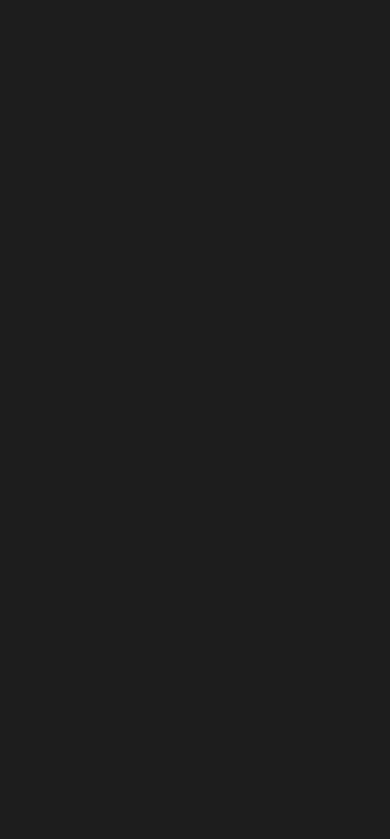
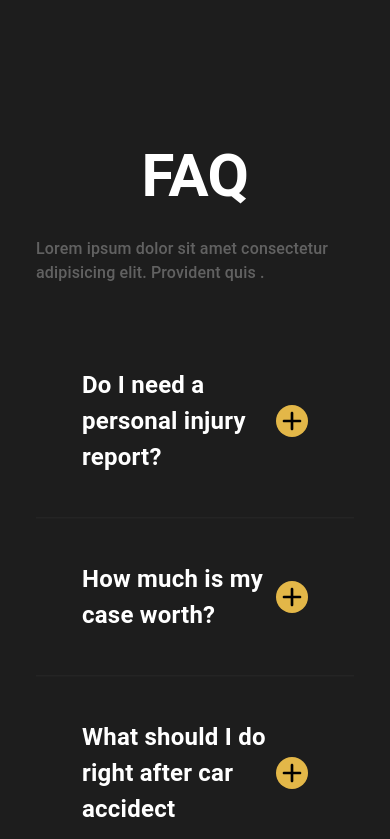
Before and after one commit to toakshh/LAWFIRM, a React (Vite) app: page / in a window 390 px wide. Shown: the part 5865-6704 px from the top of the page. Before the commit the page ends 5980 px from the top, so only its background shows below. Built offline with nearby package versions, Linux system fonts and the light colour scheme.

Commit message:
faq section integrated

```diff
--- a/src/App.jsx
+++ b/src/App.jsx
@@ -1,6 +1,7 @@
 // import styles from  './App.module.css'
 import Cards from './components/body/cards/Cards'
 import Clients from './components/body/clients/Clients'
+import Faq from './components/body/faq/Faq'
 import Gallery from './components/body/gallery/Gallery'
 import Intro from './components/body/intro/Intro'
 import Team from './components/body/team/Team'
@@ -18,6 +19,7 @@ function App() {
       <Gallery />
       <Clients />
       <Team />
+      <Faq />
     </>
   )
 }
--- /dev/null
+++ b/src/components/body/faq/Faq.jsx
@@ -0,0 +1,113 @@
+import { Box, Container, Typography } from "@mui/material"
+import { styled } from '@mui/material/styles';
+import AddRoundedIcon from '@mui/icons-material/AddRounded';
+import MuiAccordion from '@mui/material/Accordion';
+import MuiAccordionSummary from '@mui/material/AccordionSummary';
+import MuiAccordionDetails from '@mui/material/AccordionDetails';
+import { useState } from "react";
+
+const Faq = () => {
+  const [expanded, setExpanded] = useState('one');
+
+  const Accordion = styled((props) => (
+    <MuiAccordion disableGutters elevation={0} square {...props} />
+  ))(() => ({
+    display: 'flex',
+    justifyContent: 'center',
+    flexDirection: 'column',
+    backgroundColor: 'transparent',
+    padding:'30px',
+    color: 'white',
+    '&:not(:last-child)': {
+      borderBottom: '2px solid #ffffff08',
+    },
+  }));
+
+  const AccordionSummary = styled((props) => (
+    <MuiAccordionSummary
+      expandIcon={<AddRoundedIcon sx={{ fontSize: '2rem', backgroundColor: 'var(--theme)', borderRadius: '50%', color: 'black' }} />}
+      {...props}
+    />
+  ))(({
+    '& .MuiAccordionSummary-expandIconWrapper.Mui-expanded': {
+      display: 'none',
+    }
+  }));
+  const AccordionDetails = styled(MuiAccordionDetails)({
+    padding: "30px",
+  });
+
+  const handleChange = (panel) => (event, newExpanded) => {
+    setExpanded(newExpanded ? panel : false);
+  };
+  const accData= [{
+    id:"random-rts",
+    question: "Do I need a personal injury report?",
+    answer: "Lorem ipsum dolor sit amet consectetur adipisicing elit. Fugiat reprehenderit rerum maiores modi dolorum tenetur ab sit quos? Harum praesentium voluptatum hic."
+  },
+  {
+    id:"random-ffpf",
+    question: "How much is my case worth?  ",
+    answer: "Lorem ipsum dolor sit amet consectetur adipisicing elit. Fugiat reprehenderit rerum maiores modi dolorum tenetur ab sit quos? Harum praesentium voluptatum hic."
+  },
+  {
+    id:"random-asta",
+    question: "What should I do right after car accidect",
+    answer:"Lorem ipsum dolor sit amet consectetur adipisicing elit. Fugiat reprehenderit rerum maiores modi dolorum tenetur ab sit quos? Harum praesentium voluptatum hic.",
+  },
+  {
+    id:"random-htdsrt",
+    question: "How much is my case worth?",
+    answer: "Lorem ipsum dolor sit amet consectetur adipisicing elit. Fugiat reprehenderit rerum maiores modi dolorum tenetur ab sit quos? Harum praesentium voluptatum hic.",
+  },
+
+]
+
+  return (
+    <Box sx={{
+      display: 'flex', margin: '5vh 8vw', gap: '10px', '@media (max-width:824px)': {
+        flexDirection: 'column', margin: '20px',
+      }
+    }}>
+      <Container sx={{
+        width: '50%', '@media (max-width:824px)': {
+          width: '100%',
+          display: 'flex', justifyContent: 'center', alignItems: 'center', flexDirection: 'column'
+        }
+      }}>
+        <Typography variant="h2" sx={{ fontWeight: '600', margin: '25px 0' }}>FAQ</Typography>
+        <Typography sx={{ opacity: '0.3', fontSize: '1rem', fontWeight: '500', width: '60%', padding: '0 0 30px 0', '@media (max-width:600px)': { width: '100%' } }}>Lorem ipsum dolor sit amet consectetur adipisicing elit. Provident quis .</Typography>
+      </Container>
+
+      <Container sx={{
+        width: '50%',
+        '@media (max-width:824px)': {
+          width: '100%'
+        }
+      }}>
+          {
+            accData.map(each=>{
+              return (
+                <Accordion key={each.id} expanded={expanded === each.id} onChange={handleChange(each.id)}>
+              <AccordionSummary aria-controls="panel1d-content" id="panel1d-header">
+              <Typography sx={{
+                fontWeight: '600',
+                fontSize: '24px',
+              }}>{each.question}</Typography>
+            </AccordionSummary>
+            <AccordionDetails>
+              <Typography sx={{fontsize:'18px', fontWeight:'500',opacity:'0.3'}}>
+                {each.answer}
+              </Typography>
+            </AccordionDetails>
+        </Accordion>
+            )
+            })
+          }
+
+      </Container>
+    </Box>
+  )
+}
+
+export default Faq
--- a/src/components/body/intro/Intro.jsx
+++ b/src/components/body/intro/Intro.jsx
@@ -12,7 +12,7 @@ const Intro = () => {
     <Box sx={{  display:'flex',
                 alignItems: 'center',
                 justifyContent: 'space-between',
-                margin: '5vw',
+                margin: '5vw 8vw',
                 '@media (max-width: 600px)':{
                     flexDirection:'column',
                     margin: '5vh 5vw',
```
